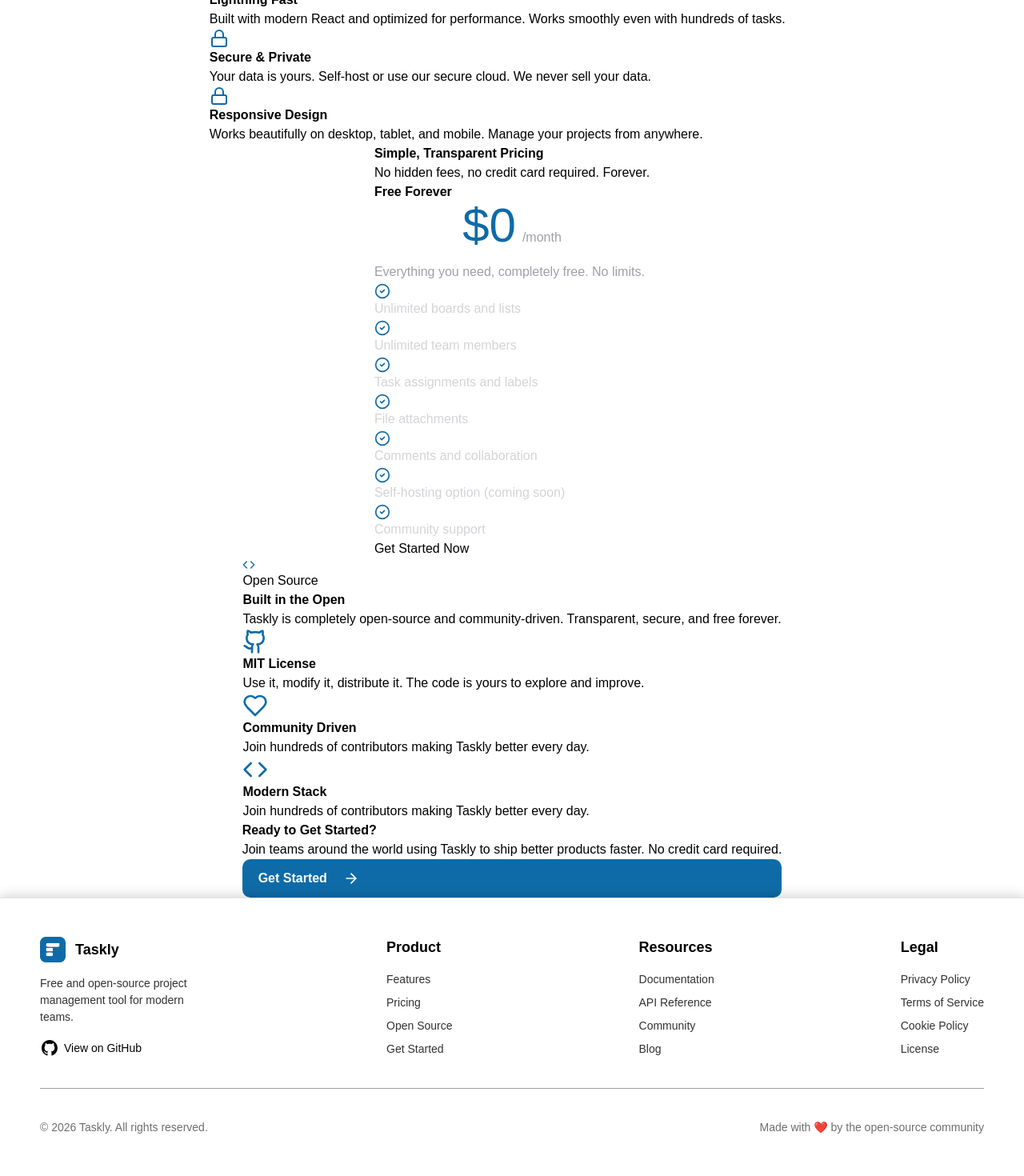
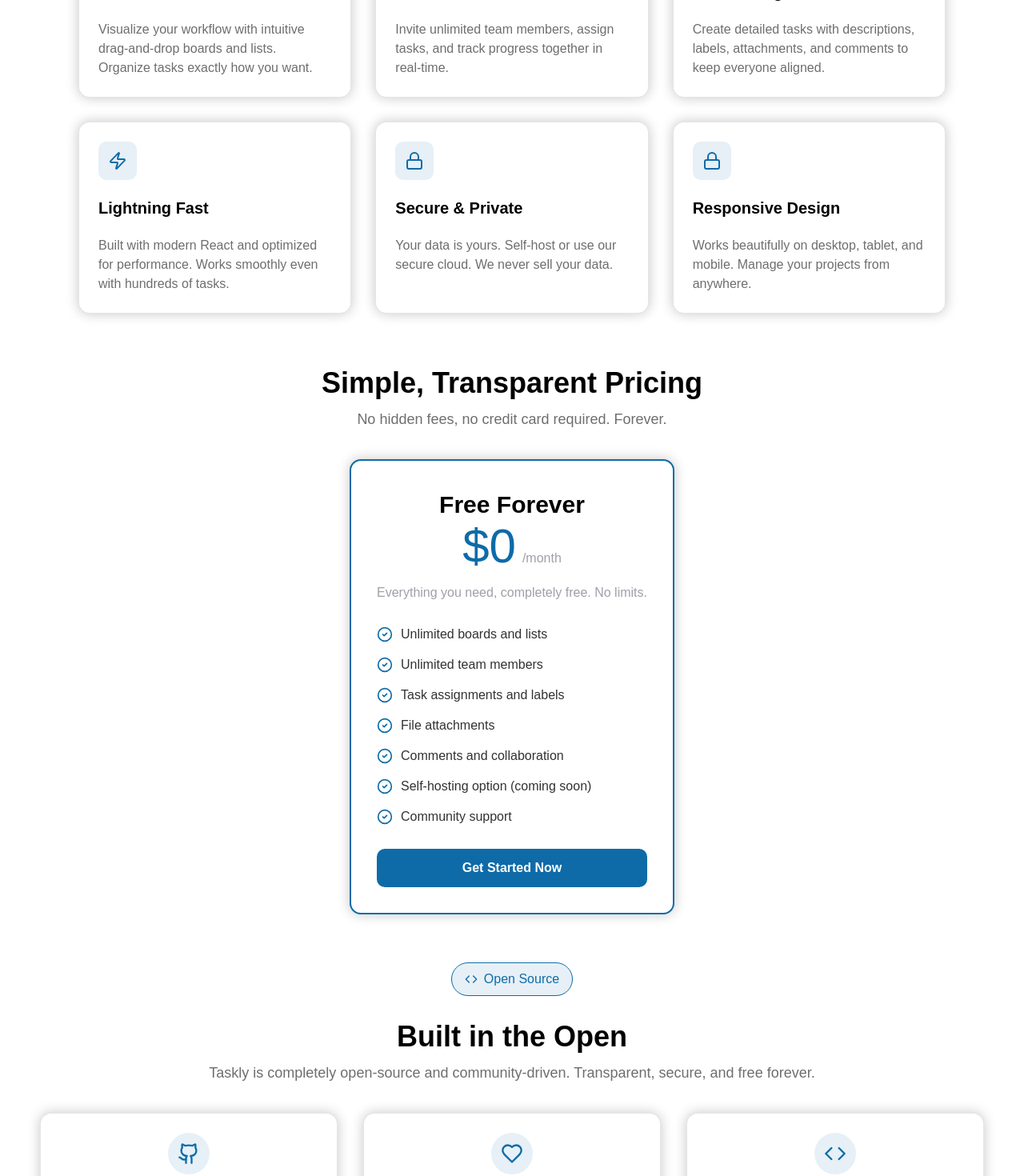
Before and after one commit to NuggetReckt/Taskly, a Next.js app in the folder frontend/: page / in a window 1280 px wide. Shown: the part 1100-2570 px from the top of the page at 80% size. Built offline with nearby package versions, Linux system fonts and the light colour scheme; no server answers.

Commit message:
feat(LandingPage): Added full welcome page styling feat(Styling): Started pages responsiveness

```diff
--- a/frontend/app/globals.css
+++ b/frontend/app/globals.css
@@ -510,3 +510,10 @@ body {
 .toggle-input:checked + .toggle-label .toggle-slider::after {
     left: 21px;
 }
+
+/* Responsive */
+@media (max-width: 600px) {
+    :root {
+        --margin: 20px;
+    }
+}
--- a/frontend/app/page.tsx
+++ b/frontend/app/page.tsx
@@ -136,13 +136,18 @@ export default function Home() {
                 </div>
             </div>
             <div className={"welcomepage-features welcomepage-section"} id={"features"}>
-                <h1 className={"welcomepage-title"}>Everything You Need to Manage Projects</h1>
-                <span className={"welcomepage-subtitle"}>Built with the latest technologies and designed for teams of all sizes</span>
+                <div className={"welcomepage-section-header"}>
+                    <h1 className={"welcomepage-section-title"}>Everything You Need to Manage Projects</h1>
+                    <span
+                        className={"welcomepage-section-subtitle"}>Built with the latest technologies and designed for teams of all sizes</span>
+                </div>
                 <div className={"features-list"}>{featuresList}</div>
             </div>
             <div className={"welcomepage-pricing welcomepage-section"} id={"pricing"}>
-                <h1 className={"welcomepage-title"}>Simple, Transparent Pricing</h1>
-                <span className={"welcomepage-subtitle"}>No hidden fees, no credit card required. Forever.</span>
+                <div className={"welcomepage-section-header"}>
+                    <h1 className={"welcomepage-section-title"}>Simple, Transparent Pricing</h1>
+                    <span className={"welcomepage-section-subtitle"}>No hidden fees, no credit card required. Forever.</span>
+                </div>
                 <div className={"pricing-card"}>
                     <div className={"pricing-card-header"}>
                         <h3 className={"pricing-card-header-title"}>Free Forever</h3>
@@ -182,7 +187,7 @@ export default function Home() {
                             <span className="text-zinc-300">Community support</span>
                         </li>
                     </ul>
-                    <a href="/app">Get Started Now</a>
+                    <a href="/app" className={"get-started-btn pricing-get-started-btn"}>Get Started Now</a>
                 </div>
             </div>
             <div className={"welcomepage-opensource welcomepage-section"} id={"open-source"}>
@@ -194,38 +199,49 @@ export default function Home() {
                     </svg>
                     <span>Open Source</span>
                 </div>
-                <h1>Built in the Open</h1>
-                <span>Taskly is completely open-source and community-driven. Transparent, secure, and free forever.</span>
+                <div className={"welcomepage-section-header"}>
+                    <h1 className={"welcomepage-section-title"}>Built in the Open</h1>
+                    <span className={"welcomepage-section-subtitle"}>Taskly is completely open-source and community-driven. Transparent, secure, and free forever.</span>
+                </div>
                 <div className={"welcomepage-opensource-cards"}>
                     <div className={"opensource-card"}>
-                        <svg xmlns="http://www.w3.org/2000/svg" width="24" height="24" viewBox="0 0 24 24" fill="none" stroke="currentColor"
+                        <div className={"opensource-card-icon"}>
+                            <svg xmlns="http://www.w3.org/2000/svg" width="24" height="24" viewBox="0 0 24 24" fill="none"
+                                 stroke="currentColor"
                                  strokeWidth="2" strokeLinecap="round" strokeLinejoin="round"
-                             className="lucide lucide-github size-8 text-[#0E6BA8]">
+                                 className="lucide lucide-github size-7 text-[#0E6BA8]">
                                 <path
                                     d="M15 22v-4a4.8 4.8 0 0 0-1-3.5c3 0 6-2 6-5.5.08-1.25-.27-2.48-1-3.5.28-1.15.28-2.35 0-3.5 0 0-1 0-3 1.5-2.64-.5-5.36-.5-8 0C6 2 5 2 5 2c-.3 1.15-.3 2.35 0 3.5A5.403 5.403 0 0 0 4 9c0 3.5 3 5.5 6 5.5-.39.49-.68 1.05-.85 1.65-.17.6-.22 1.23-.15 1.85v4"></path>
                                 <path d="M9 18c-4.51 2-5-2-7-2"></path>
                             </svg>
+                        </div>
                         <h2 className={"opensource-card-title"}>MIT License</h2>
                         <span
                             className={"opensource-card-desc"}>Use it, modify it, distribute it. The code is yours to explore and improve.</span>
                     </div>
                     <div className={"opensource-card"}>
-                        <svg xmlns="http://www.w3.org/2000/svg" width="24" height="24" viewBox="0 0 24 24" fill="none" stroke="currentColor"
+                        <div className={"opensource-card-icon"}>
+                            <svg xmlns="http://www.w3.org/2000/svg" width="24" height="24" viewBox="0 0 24 24" fill="none"
+                                 stroke="currentColor"
                                  strokeWidth="2" strokeLinecap="round" strokeLinejoin="round"
-                             className="lucide lucide-heart size-8 text-[#0E6BA8]">
+                                 className="lucide lucide-heart size-7 text-[#0E6BA8]">
                                 <path
                                     d="M19 14c1.49-1.46 3-3.21 3-5.5A5.5 5.5 0 0 0 16.5 3c-1.76 0-3 .5-4.5 2-1.5-1.5-2.74-2-4.5-2A5.5 5.5 0 0 0 2 8.5c0 2.3 1.5 4.05 3 5.5l7 7Z"></path>
                             </svg>
+                        </div>
                         <h2 className={"opensource-card-title"}>Community Driven</h2>
                         <span className={"opensource-card-desc"}>Join hundreds of contributors making Taskly better every day.</span>
                     </div>
                     <div className={"opensource-card"}>
-                        <svg xmlns="http://www.w3.org/2000/svg" width="24" height="24" viewBox="0 0 24 24" fill="none" stroke="currentColor"
+                        <div className={"opensource-card-icon"}>
+                            <svg xmlns="http://www.w3.org/2000/svg" width="24" height="24" viewBox="0 0 24 24" fill="none"
+                                 stroke="currentColor"
                                  strokeWidth="2" strokeLinecap="round" strokeLinejoin="round"
-                             className="lucide lucide-code size-8 text-[#0E6BA8]">
+                                 className="lucide lucide-code size-7 text-[#0E6BA8]">
                                 <polyline points="16 18 22 12 16 6"></polyline>
                                 <polyline points="8 6 2 12 8 18"></polyline>
                             </svg>
+                        </div>
                         <h2 className={"opensource-card-title"}>Modern Stack</h2>
                         <span className={"opensource-card-desc"}>Join hundreds of contributors making Taskly better every day.</span>
                     </div>
@@ -233,8 +249,8 @@ export default function Home() {
             </div>
             <div className={"welcomepage-getstarted welcomepage-section"}>
                 <div className={"get-started-card"}>
-                    <h1>Ready to Get Started?</h1>
-                    <span>Join teams around the world using Taskly to ship better products faster. No credit card required.</span>
+                    <h1 className={"get-started-title"}>Ready to Get Started?</h1>
+                    <span className={"get-started-subtitle"}>Join teams around the world using Taskly to ship better products faster. No credit card required.</span>
                     <a className={"welcomepage-header-btn get-started-btn"} href="/app">
                         <span>Get Started</span>
                         <svg xmlns="http://www.w3.org/2000/svg" width="24" height="24" viewBox="0 0 24 24" fill="none" stroke="currentColor"
--- a/frontend/app/welcome.css
+++ b/frontend/app/welcome.css
@@ -1,6 +1,7 @@
 @import "./globals.css";
 
 :root {
+    --section-spacing: 60px;
     --header-background: linear-gradient(10deg, rgba(255, 255, 255, 1) 20%, rgba(179, 206, 230, 1) 100%);
 }
 
@@ -14,11 +15,31 @@
     display: flex;
     flex-direction: column;
     align-items: center;
+    gap: var(--section-spacing);
     width: 100%;
 }
 
 .welcomepage-section {
+    display: flex;
+    flex-direction: column;
+    align-items: center;
     padding: 0 var(--margin);
+    width: 100%;
+}
+
+.welcomepage-section-header {
+    text-align: center;
+    margin-bottom: 36px;
+}
+
+.welcomepage-section-title {
+    margin-bottom: 5px;
+    font-size: 36px;
+}
+
+.welcomepage-section-subtitle {
+    color: var(--text-third);
+    font-size: 18px;
 }
 
 /* Header */
@@ -51,7 +72,7 @@
     font-size: 18px;
     font-weight: 500;
     text-align: center;
-    margin: 0 100px 4px 100px;
+    margin: 0 120px 4px 120px;
 }
 
 .welcomepage-header-btns {
@@ -61,9 +82,10 @@
     gap: 42px;
 }
 
-.welcomepage-header-btn {
+.welcomepage-header-btn, .pricing-get-started-btn {
     display: flex;
     align-items: center;
+    justify-content: center;
     gap: 12px;
     padding: 12px 20px;
     border-radius: 10px;
@@ -74,10 +96,19 @@
 .get-started-btn {
     background-color: var(--accent-color);
     color: white;
+    width: fit-content;
+}
+
+.get-started-btn svg {
+    transition: transform .5s ease;
 }
 
 .get-started-btn:hover {
     opacity: 0.8;
+}
+
+.get-started-btn:hover svg {
+    transform: translateX(6px);
 }
 
 .view-gh-btn {
@@ -133,3 +164,230 @@
     opacity: 0.8;
     animation-play-state: paused;
 }
+
+/* Features */
+.features-list {
+    display: grid;
+    grid-template-columns: repeat(3, minmax(0, 1fr));
+    gap: 30px;
+    padding-inline: 48px;
+}
+
+.feature-card-wrapper {
+    display: flex;
+    flex-direction: column;
+    justify-content: flex-start;
+    gap: 20px;
+    background-color: var(--card-bg);
+    border: 1px solid var(--card-border);
+    box-shadow: var(--card-shadow);
+    border-radius: 14px;
+    padding: 24px;
+    transition: all .25s ease;
+}
+
+.feature-card-wrapper:hover, .opensource-card:hover {
+    border-color: var(--accent-color);
+}
+
+.feature-card-icon {
+    display: flex;
+    align-items: center;
+    justify-content: center;
+    width: 48px;
+    height: 48px;
+    border-radius: 10px;
+    background-color: color-mix(in oklab, #0E6BA8 10%, transparent);
+}
+
+.feature-card-title {
+    font-size: 20px;
+}
+
+.feature-card-desc {
+    font-size: 16px;
+    color: var(--text-third);
+}
+
+/* Pricing */
+.pricing-card {
+    display: flex;
+    flex-direction: column;
+    gap: 28px;
+    border: 2px solid var(--accent-color);
+    box-shadow: var(--card-shadow);
+    border-radius: 14px;
+    padding: 32px;
+    background-color: var(--card-bg);
+    max-width: 500px;
+}
+
+.pricing-card-header {
+    text-align: center;
+}
+
+.pricing-card-header-title {
+    font-size: 30px;
+}
+
+.pricing-card-features {
+    display: flex;
+    flex-direction: column;
+    gap: 14px;
+}
+
+.pricing-card-feature {
+    display: flex;
+    gap: 10px;
+}
+
+.pricing-card-feature > span {
+    color: var(--text-secondary);
+}
+
+.pricing-get-started-btn {
+    width: 100%;
+}
+
+/* Open Source */
+.welcomepage-opensource-os {
+    display: flex;
+    align-items: center;
+    gap: 8px;
+    color: var(--accent-color);
+    border: 1px solid var(--accent-color);
+    background-color: color-mix(in oklab, var(--accent-color) 10%, transparent);
+    border-radius: 99px;
+    padding: 8px 16px;
+    margin-bottom: 24px;
+}
+
+.welcomepage-opensource-cards {
+    display: grid;
+    grid-template-columns: repeat(3, minmax(0, 1fr));
+    gap: 32px;
+}
+
+.opensource-card {
+    display: flex;
+    flex-direction: column;
+    justify-content: center;
+    align-items: center;
+    text-align: center;
+    gap: 20px;
+    border: 1px solid var(--card-border);
+    border-radius: 14px;
+    background-color: var(--card-bg);
+    box-shadow: var(--card-shadow);
+    padding: 24px;
+    transition: all .25s ease;
+}
+
+.opensource-card-icon {
+    display: flex;
+    align-items: center;
+    justify-content: center;
+    background-color: color-mix(in oklab, var(--accent-color) 10%, transparent);
+    border-radius: calc(infinity * 1px);
+    width: 52px;
+    height: 52px;
+}
+
+.opensource-card-title {
+    font-size: 20px;
+}
+
+.opensource-card-desc {
+    color: var(--text-third);
+}
+
+/* Get Started */
+.get-started-card {
+    display: flex;
+    flex-direction: column;
+    justify-content: center;
+    align-items: center;
+    text-align: center;
+    gap: 6px;
+    padding: 40px 48px;
+    border-radius: 14px;
+    width: 100%;
+    border: 1px solid var(--accent-color);
+    background-color: color-mix(in oklab, var(--accent-color) 10%, transparent);
+}
+
+.get-started-title {
+    font-size: 36px;
+}
+
+.get-started-subtitle {
+    color: var(--text-third);
+    margin-bottom: 24px;
+}
+
+.welcomepage-getstarted {
+    margin-bottom: var(--section-spacing);
+}
+
+/* Responsive */
+@media (max-width: 1250px) {
+    .welcomepage-header {
+        max-width: 80vw;
+    }
+
+    .welcomepage-header-subtitle {
+        margin: 0 48px 4px 48px;
+    }
+
+    .features-list {
+        padding-inline: 24px;
+    }
+}
+
+@media (max-width: 970px) {
+    .features-list {
+        grid-template-columns: repeat(2, minmax(0, 1fr));
+    }
+}
+
+@media (max-width: 910px) {
+    .welcomepage-header {
+        max-width: 90vw;
+    }
+
+    .welcomepage-header-title {
+        font-size: 62px;
+    }
+
+    .welcomepage-opensource-cards {
+        grid-template-columns: repeat(2, minmax(0, 1fr));
+    }
+
+    .features-list {
+        padding-inline: 0;
+    }
+
+    .pricing-card {
+        max-width: 400px;
+    }
+}
+
+@media (max-width: 520px) {
+    .welcomepage-header-title {
+        font-size: 48px;
+    }
+
+    .welcomepage-header-subtitle {
+        margin: 0 12px 4px 12px;
+    }
+}
+
+@media (max-width: 450px) {
+    .welcomepage-opensource-cards {
+        grid-template-columns: repeat(1, minmax(0, 1fr));
+    }
+
+    .pricing-card {
+        max-width: 350px;
+    }
+}
```
Lines whose indentation alone changed are shown as unchanged.
